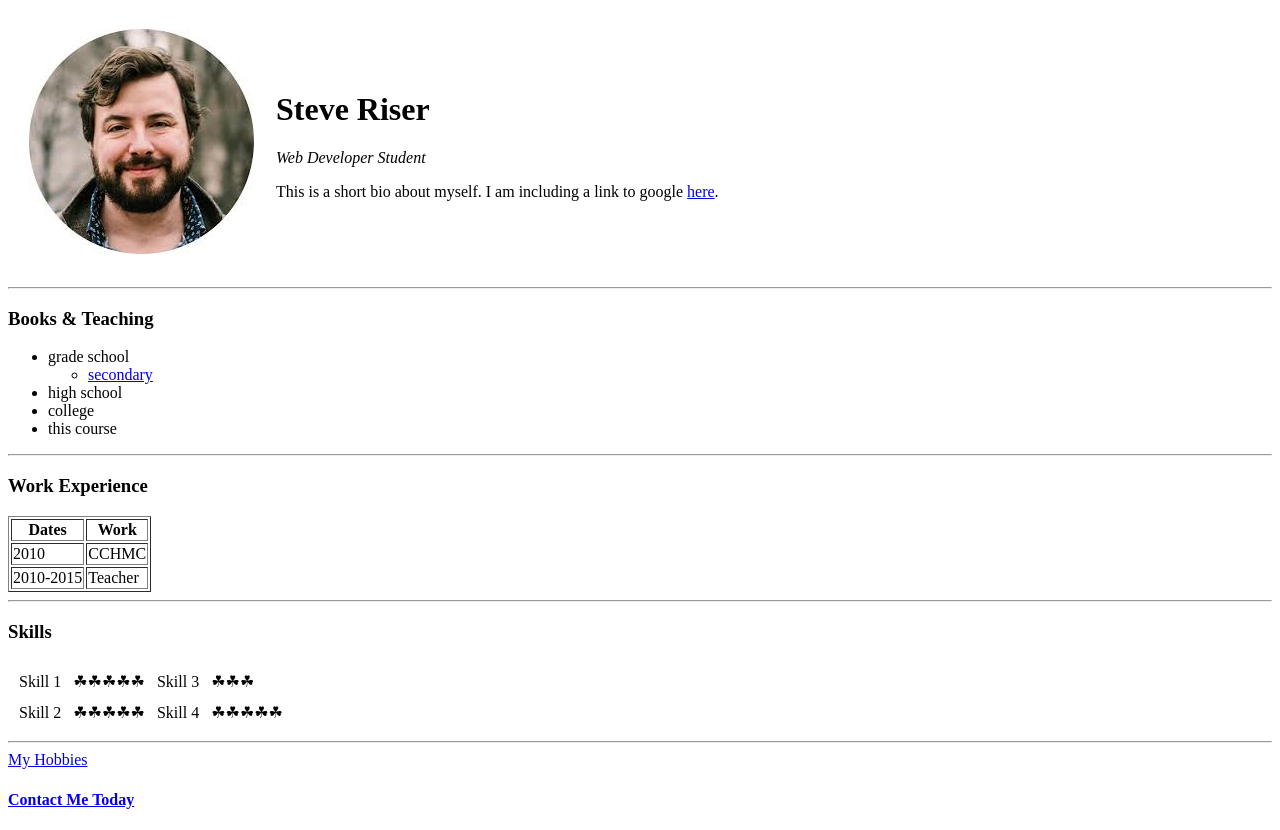
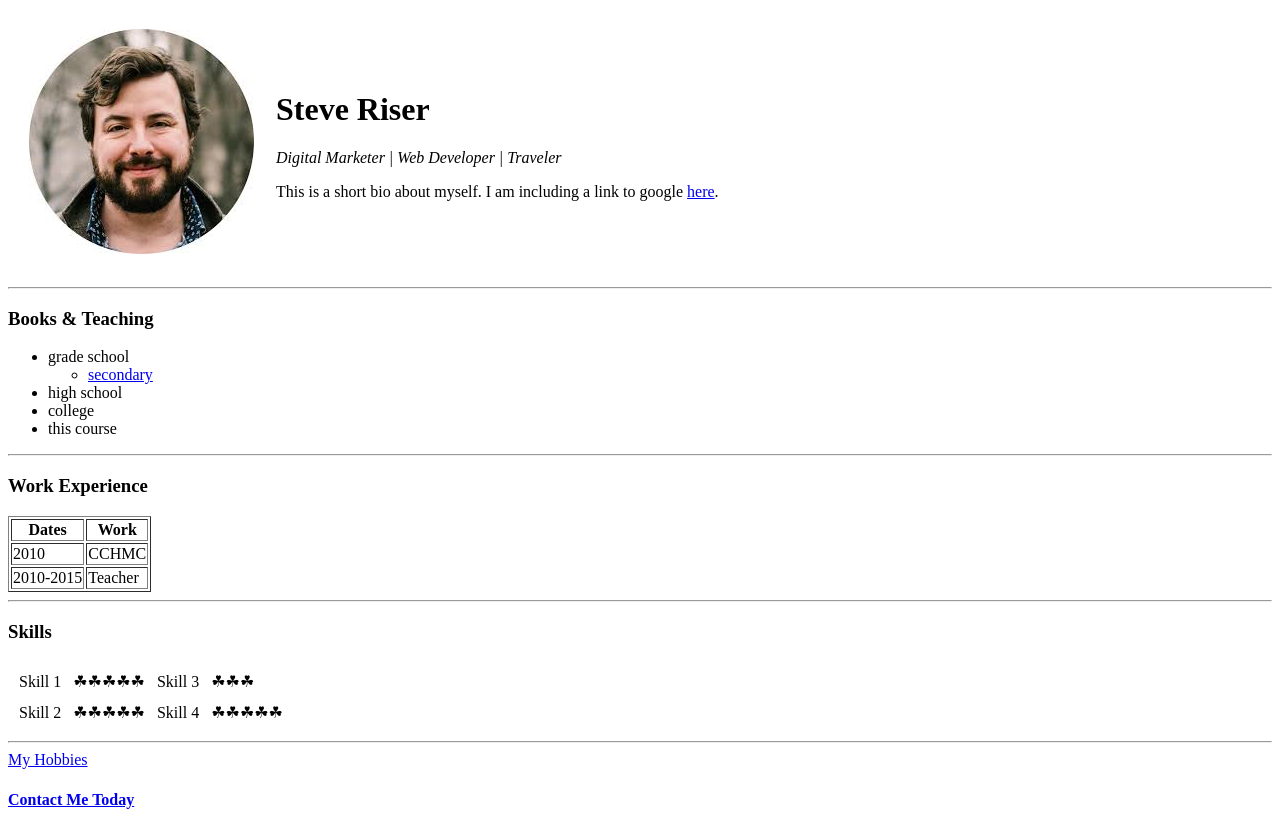
Before and after one commit to sriser0317/cv, a plain HTML site: page index.html in a window 1280 px wide. Drawn offline with Linux system fonts and the light colour scheme.

Commit message:
updated index.html

```diff
--- a/index.html
+++ b/index.html
@@ -11,7 +11,7 @@
     <tr>
       <td><img src="images/steve.jpg" alt="Steve headshot"></td>
       <td><h1>Steve Riser</h1>
-      <p><em>Web Developer Student</em></p>
+      <p><em>Digital Marketer | Web Developer | Traveler</em></p>
       <p>This is a short bio about myself. I am including a link to google <a href="http://www.google.com">here</a>.</p></td>
     </tr>
   </table>
```
